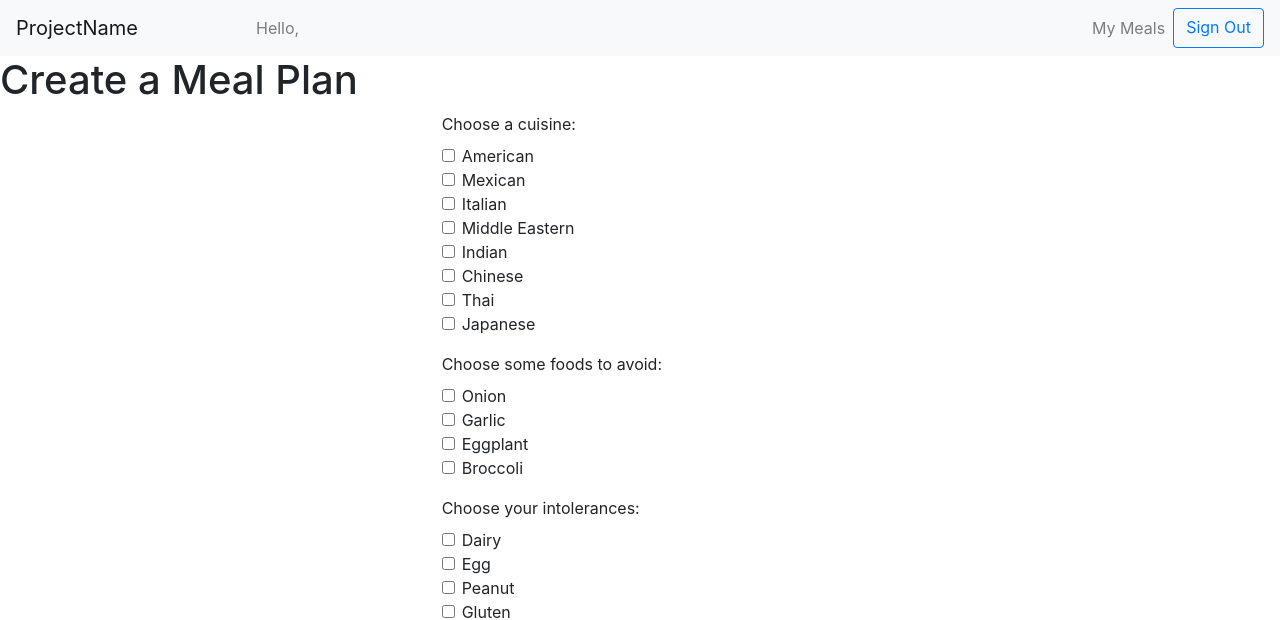
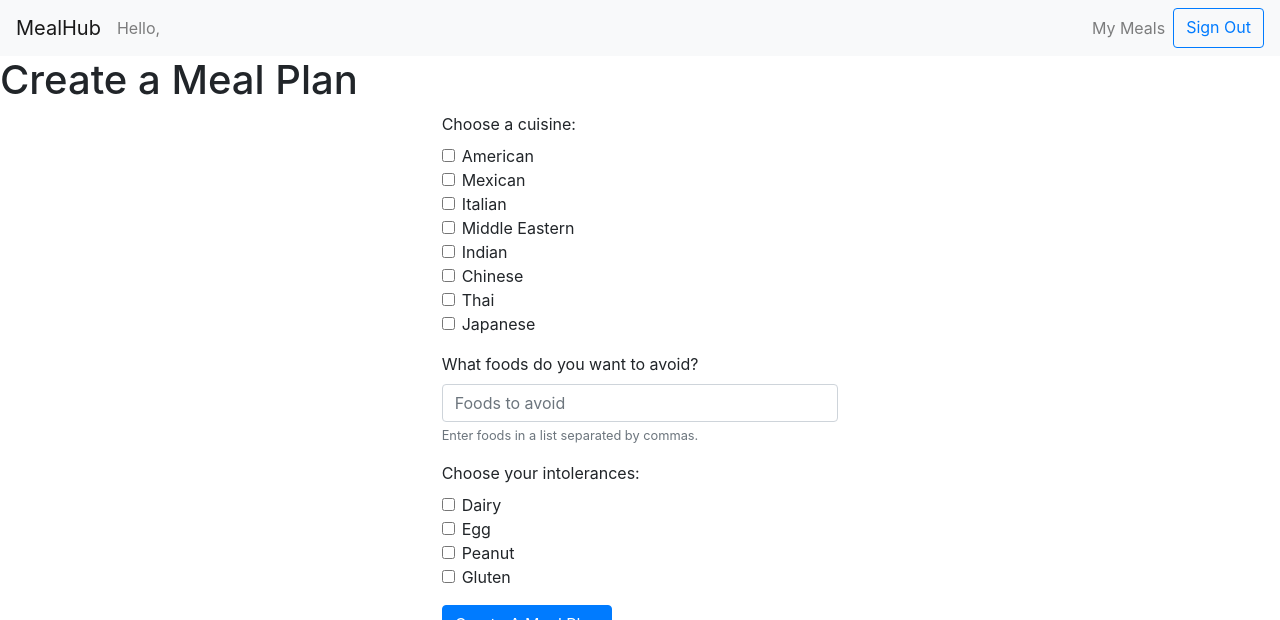
Before and after one commit to njgupta23/MealHub, a Flask app: template templates/user_profile.html in a window 1280 px wide. Shown: the top 620 px of the page. Run offline with Flask 2, Linux system fonts and the light colour scheme; the template is opened without the code that fills it, so the values that code supplies are empty; some libraries are stand-ins or nearby versions.

Commit message:
added multiple intolerant and exclude options

```diff
--- a/server.py
+++ b/server.py
@@ -121,11 +121,15 @@ def signout():
 def process_search():
     """Process search form and display results."""
 
-    # Get form vars
-    # need to make into list, sep. by commas
+    # request.args is a multidict, so need to use .getlist (not .get)
     cuisines = request.args.getlist("cuisine")
     exclude = request.args.get("exclude")
-    intolerant = request.args.get("intolerant")
+    intolerant = request.args.getlist("intolerant")
+
+    # make intolerant list into comma-separated string
+    intolerant_str = ""
+    for word in intolerant:
+        intolerant_str += word + ","
 
     headers = {
                 "X-Mashape-Key": "nAiQmpcpwZmsh6s601aNDvJCwVZjp1EzxBdjsnZZ0a0c585kU0",
@@ -141,7 +145,7 @@ def process_search():
                        "instructionsRequired": True,
                        "type": "main course",
                        "diet": "vegetarian",
-                       "intolerances": intolerant,
+                       "intolerances": intolerant_str,
                        "excludeIngredients": exclude,
                        "cuisine": cuisines
                     }
--- a/static/styles.css
+++ b/static/styles.css
@@ -25,9 +25,9 @@
   transform-origin: right top;
 }*/
 
-.navbar-brand{
+/*.navbar-brand{
   width: 200px;
-}
+}*/
 
 .card {
   display: inline-block;
--- a/templates/homepage.html
+++ b/templates/homepage.html
@@ -5,7 +5,7 @@
 <!-- Navbar -->
 <nav class="navbar navbar-expand-lg navbar-light bg-light">
   <div class="justify-content-center">
-    <a class="navbar-brand" href="/">ProjectName</a>
+    <a class="navbar-brand" href="/">MealHub</a>
   </div>
   <div class="collapse navbar-collapse">
     {% block button %}
--- a/templates/results.html
+++ b/templates/results.html
@@ -5,9 +5,9 @@
 <!-- Navbar -->
 <nav class="navbar navbar-expand-lg navbar-light bg-light">
   <div class="justify-content-center">
-      <a class="navbar-brand" href="/">ProjectName</a>
+      <a class="navbar-brand" href="/">MealHub</a>
   </div>
-  <span class="navbar-text ml-4">
+  <span class="navbar-text">
     Hello, {{ fname }}
   </span>
   <div class="collapse navbar-collapse justify-content-end" >
--- a/templates/signin_form.html
+++ b/templates/signin_form.html
@@ -4,7 +4,7 @@
 
 <!-- Navbar -->
 <nav class="navbar navbar-expand-lg navbar-light bg-light">
-  <a class="navbar-brand" href="/">ProjectName</a>
+  <a class="navbar-brand" href="/">MealHub</a>
 </nav>
 
 <h1>Sign In</h1>
--- a/templates/user_profile.html
+++ b/templates/user_profile.html
@@ -5,9 +5,9 @@
 <!-- Navbar -->
 <nav class="navbar navbar-expand-lg navbar-light bg-light">
   <div class="justify-content-center">
-      <a class="navbar-brand" href="/">ProjectName</a>
+      <a class="navbar-brand" href="/">MealHub</a>
   </div>
-  <span class="navbar-text ml-4">
+  <span class="navbar-text">
     Hello, {{ fname }}
   </span>
   <div class="collapse navbar-collapse justify-content-end" >
@@ -77,9 +77,13 @@
         </div>
 
         <div class="form-group">
-            <label>Choose some foods to avoid:</label>
+            <label>What foods do you want to avoid?</label>
             <!-- Maybe change this to input type="text"? -->
-                <div class="form-check">
+                <input type="text" class="form-control" aria-describedby="avoidHelp" name="exclude" placeholder="Foods to avoid">
+                <small id="avoidHelp" class="form-text text-muted">Enter foods in a list separated by commas.</small>
+
+
+<!--                 <div class="form-check">
                   <input class="form-check-input" type="checkbox" name="exclude" value="onion">
                   <label class="form-check-label">
                     Onion
@@ -102,7 +106,7 @@
                   <label class="form-check-label">
                     Broccoli
                   </label>
-                </div>
+                </div> -->
         </div>
 
         <div class="form-group">
```
